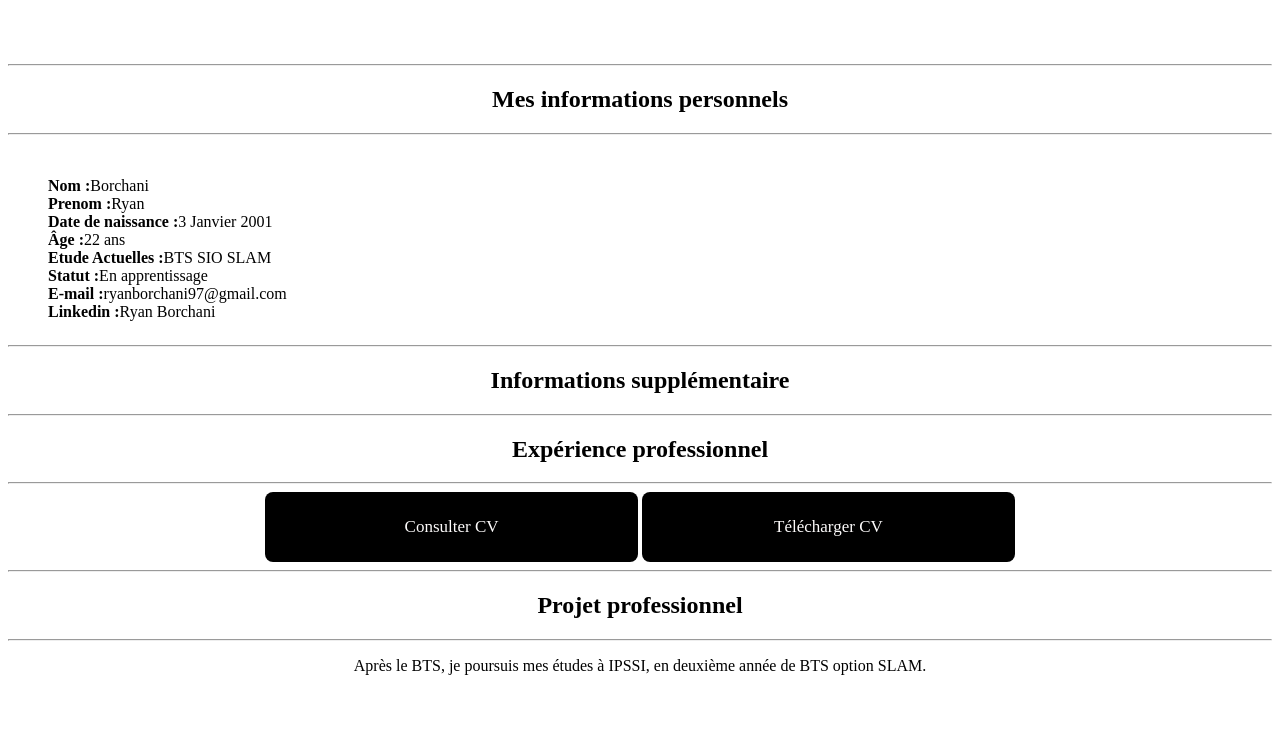
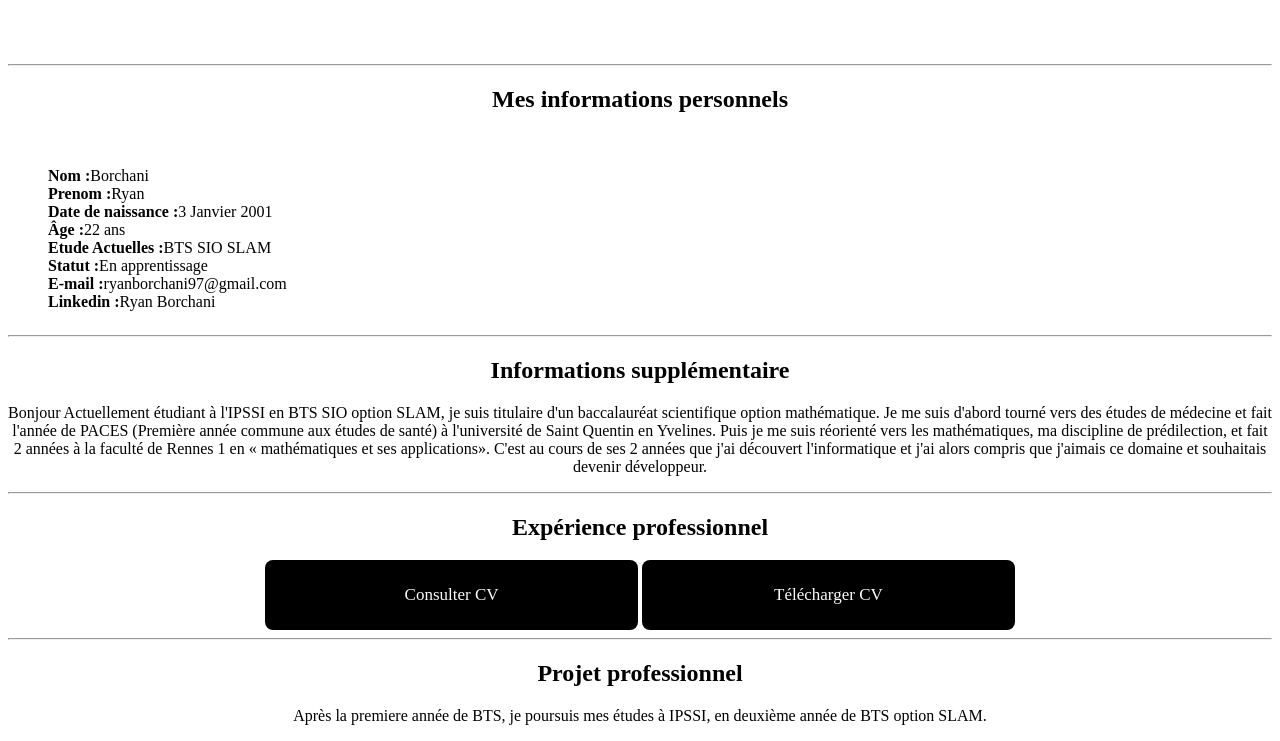
Before and after one commit to Kapdw/Test, a plain HTML site: page profil.html in a window 1280 px wide. Shown: the part 368-1109 px from the top of the page. Before the commit the page ends 1059 px from the top, so only its background shows below. Drawn offline with Linux system fonts and the light colour scheme.

Commit message:
Update profil.html

```diff
--- a/profil.html
+++ b/profil.html
@@ -18,8 +18,7 @@
 </div>
 <br>
 <hr>
-<h2>Mes informations personnels</h2>
-<hr>
+<h2 class="part">Mes informations personnels</h2>
 <div class="grille">
     <div class="pres">
         <img src="">
@@ -38,16 +37,22 @@
     </div>
 </div>
 <hr>
-<h2>Informations supplémentaire</h2>
-<p></p>
+<h2 class="part">Informations supplémentaire</h2>
+<p>Bonjour
+    Actuellement étudiant à l'IPSSI en BTS SIO option SLAM, je suis titulaire d'un baccalauréat
+    scientifique option mathématique.
+    Je me suis d'abord tourné vers des études de médecine et fait l'année de PACES (Première année
+    commune aux études de santé) à l'université de Saint Quentin en Yvelines. Puis je me suis réorienté
+    vers les mathématiques, ma discipline de prédilection, et fait 2 années à la faculté de Rennes 1 en
+    « mathématiques et ses applications».
+    C'est au cours de ses 2 années que j'ai découvert l'informatique et j'ai alors compris que j'aimais ce
+    domaine et souhaitais devenir développeur.</p>
 <hr>
-<h2>Expérience professionnel</h2>
-<hr>
+<h2 class="part">Expérience professionnel</h2>
 <a class="bouton" href="M Ryan Borchani - CV.pdf">Consulter CV</a>
 <a class="bouton" href="M Ryan Borchani - CV.pdf" download="Ryan Borchani - CV">Télécharger CV</a>
 <hr>
-<h2>Projet professionnel</h2>
-<hr>
-<p>Après le BTS, je poursuis mes études à IPSSI, en deuxième année de BTS option SLAM.</p>
+<h2 class="part">Projet professionnel</h2>
+<p>Après la premiere année de BTS, je poursuis mes études à IPSSI, en deuxième année de BTS option SLAM.</p>
 </body>
 </html>
```
